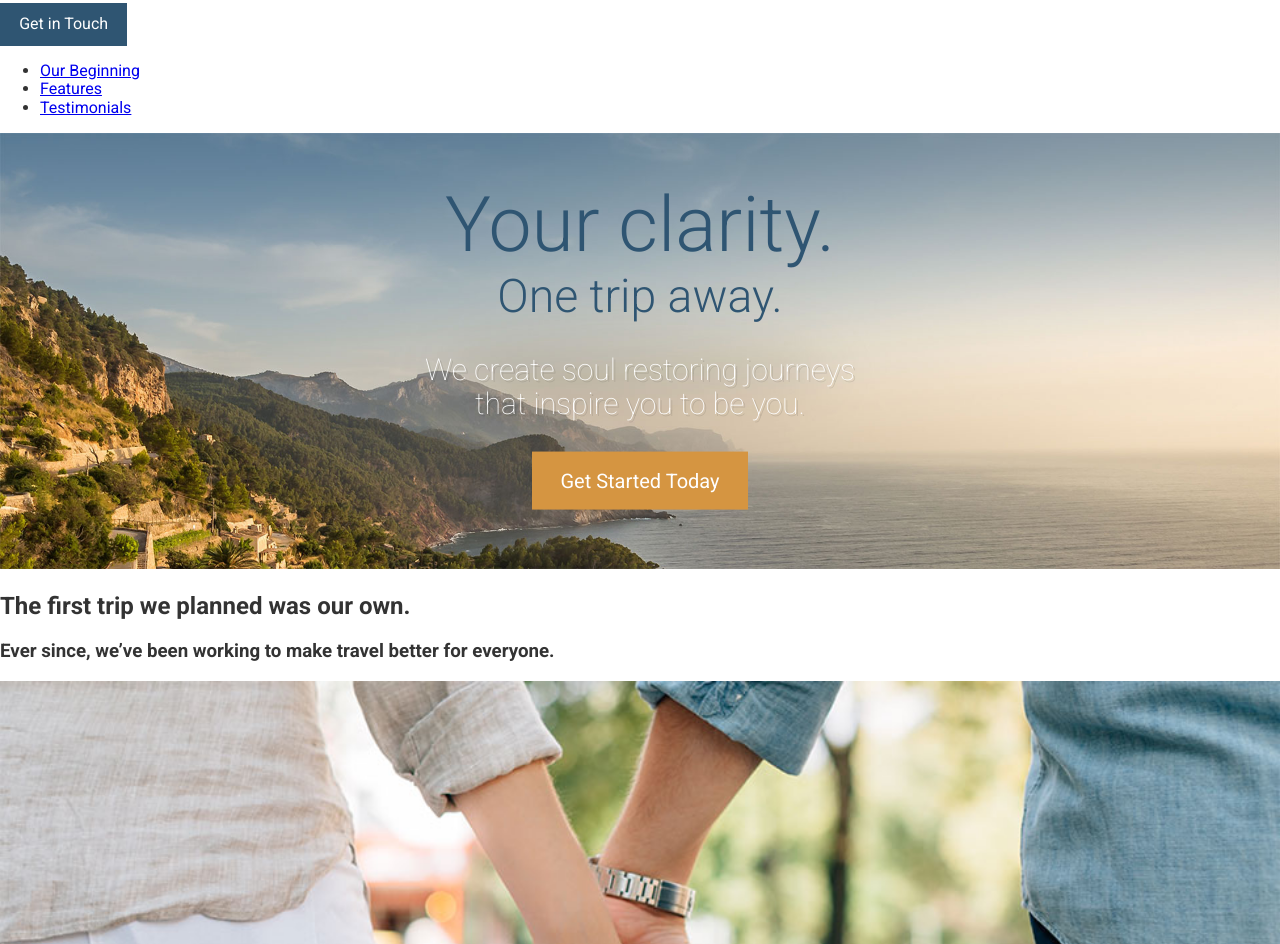
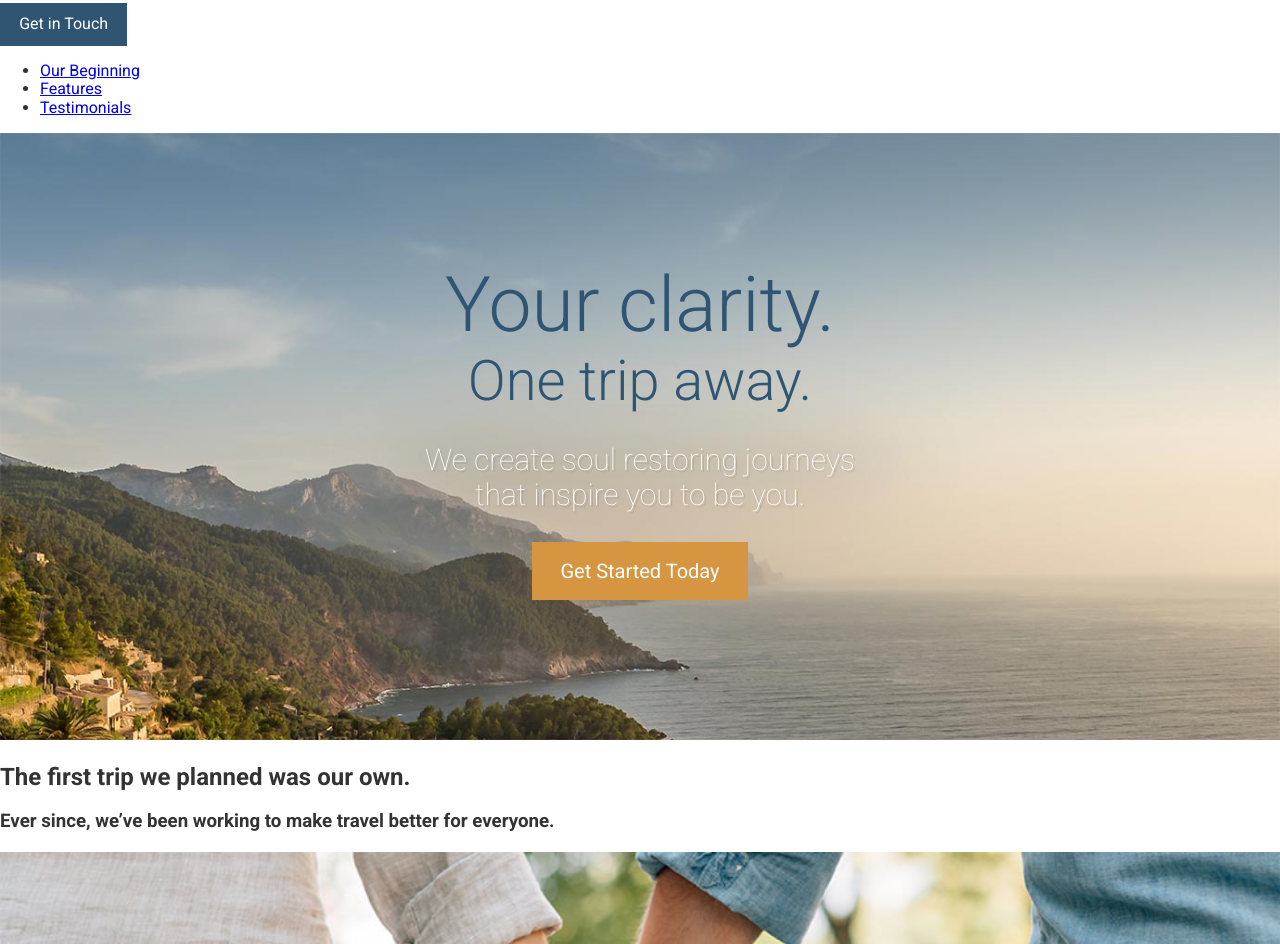
Before and after one commit to pathum-liyanagama/The-Travel-Agent, a website: page app/index.html in a window 1280 px wide. Shown: the part 536-1480 px from the top of the page. Drawn offline with Linux system fonts and the light colour scheme.

Commit message:
Responsive styles and images for large hero section

```diff
--- a/app/assets/styles/modules/_large-hero.css
+++ b/app/assets/styles/modules/_large-hero.css
@@ -12,16 +12,40 @@
 
     &__title {
         font-weight: 300;
-        color: #2f5572;
-        font-size: 4.8rem;
+        color: $mainBlue;
+        font-size: 1.1rem;
         margin: 0;
+
+        @mixin atSmall {
+            font-size: 2rem
+        }
+
+        @mixin atMedium {
+            font-size: 3.2rem
+        }
+
+        @mixin atLarge {
+            font-size: 4.8rem
+        }
     }
 
     &__subtitle {
         font-weight: 300;
-        color: #2f5572;
-        font-size: 2.9rem;
+        color: $mainBlue;
+        font-size: 1.1rem;
         margin: 0;
+
+        @mixin atSmall {
+            font-size: 1.9rem;
+        }
+
+        @mixin atMedium {
+            font-size: 2.8rem
+        }
+
+        @mixin atLarge {
+            font-size: 3.5rem
+        }
     }
 
     &__description {
--- a/app/assets/styles/styles.css
+++ b/app/assets/styles/styles.css
@@ -1,5 +1,6 @@
 @import 'normalize.css';
 @import 'base/_variables.css';
+@import 'base/_mixins.css';
 @import 'base/_global.css';
 @import 'modules/_large-hero.css';
 @import 'modules/_button.css';
--- a/app/index.html
+++ b/app/index.html
@@ -23,7 +23,12 @@
   </header>
 
   <div class="large-hero">
-    <img src="assets/images/hero--large.jpg">
+    <picture>
+      <source srcset="assets/images/hero--large.jpg 1920w, assets/images/hero--large-hi-dpi.jpg 3840w" media="(min-width: 1380px)">
+      <source srcset="assets/images/hero--medium.jpg 1380w, assets/images/hero--medium-hi-dpi.jpg 2760w" media="(min-width: 990px)">
+      <source srcset="assets/images/hero--small.jpg 990w, assets/images/hero--small-hi-dpi.jpg 1980w" media="(min-width: 640px)">
+      <img srcset="assets/images/hero--smaller.jpg 640w, assets/images/hero--smaller.jpg 1280w" alt="View of ocean and mountain">
+    </picture>
     <div class="large-hero__text-content">
     <h1 class="large-hero__title">Your clarity.</h1>
     <h2 class="large-hero__subtitle">One trip away.</h2>
--- a/app/temp/styles/styles.css
+++ b/app/temp/styles/styles.css
@@ -477,15 +477,57 @@ img {
 .large-hero__title {
         font-weight: 300;
         color: #2f5572;
-        font-size: 4.8rem;
+        font-size: 1.1rem;
         margin: 0;
+    }
+
+@media (min-width: 530px){
+
+.large-hero__title {
+            font-size: 2rem
+    }
+    }
+
+@media (min-width: 768px){
+
+.large-hero__title {
+            font-size: 3.2rem
+    }
+    }
+
+@media (min-width: 1224px){
+
+.large-hero__title {
+            font-size: 4.8rem
+    }
     }
 
 .large-hero__subtitle {
         font-weight: 300;
         color: #2f5572;
-        font-size: 2.9rem;
+        font-size: 1.1rem;
         margin: 0;
+    }
+
+@media (min-width: 530px){
+
+.large-hero__subtitle {
+            font-size: 1.9rem
+    }
+    }
+
+@media (min-width: 768px){
+
+.large-hero__subtitle {
+            font-size: 2.8rem
+    }
+    }
+
+@media (min-width: 1224px){
+
+.large-hero__subtitle {
+            font-size: 3.5rem
+    }
     }
 
 .large-hero__description {
```
